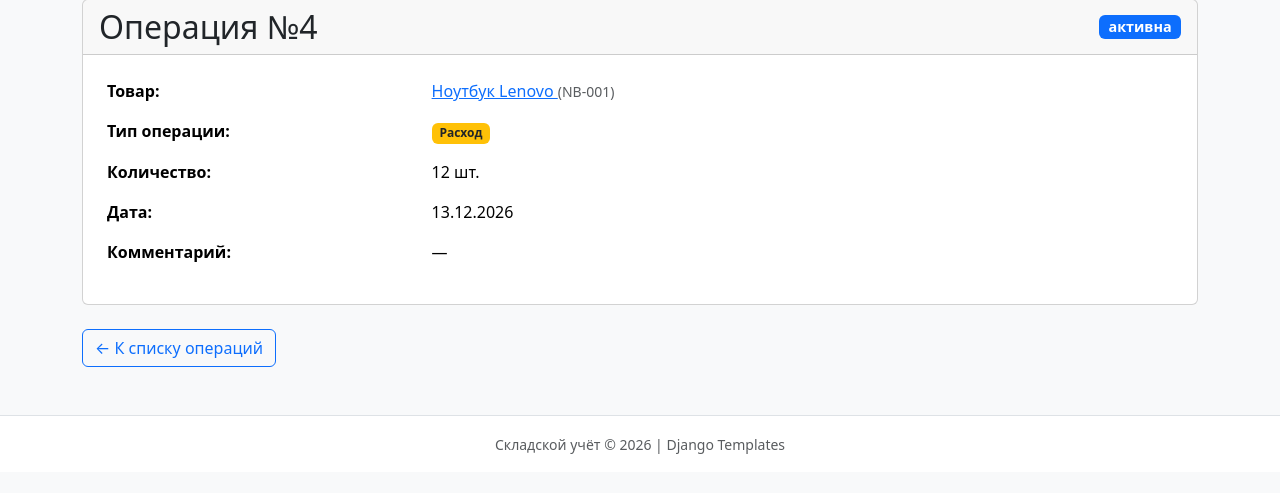
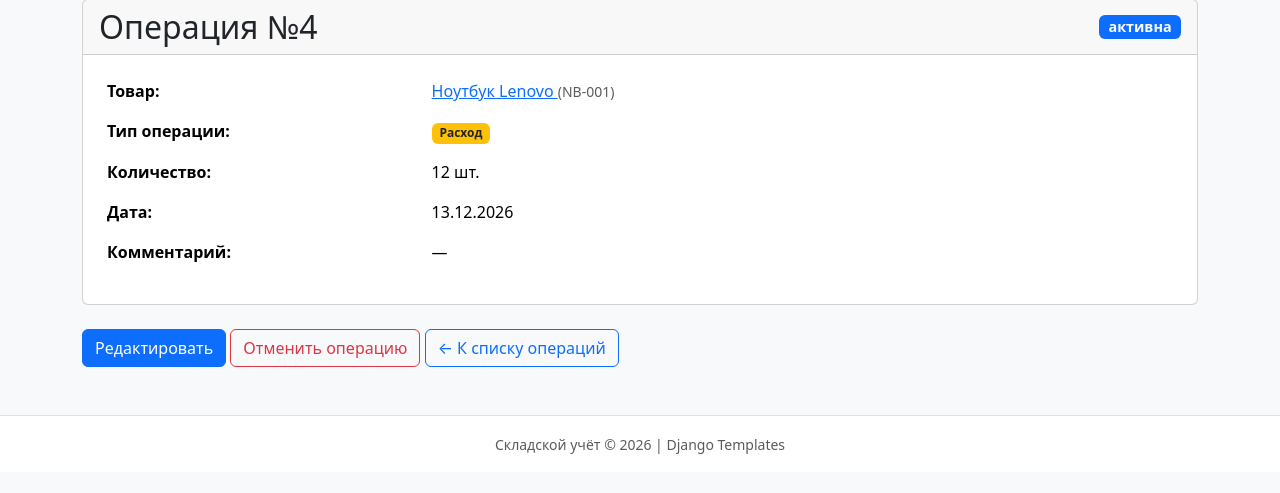
Before and after one commit to Elkhandro/stock-control, a Django app: page /operations/4/ in a window 1280 px wide. Shown: the part 123-616 px from the top of the page. Run offline with Django 5.2, Linux system fonts and the light colour scheme; data comes from the database, SQL or seed files in the repository.

Commit message:
ПР11: действия редактирования и отмены на странице операции

```diff
--- a/operations/templates/operations/operation_detail.html
+++ b/operations/templates/operations/operation_detail.html
@@ -49,6 +49,13 @@
         </table>
     </div>
 </div>
+{% if operation.status == "active" %}
+<a href="{% url 'operations:operation_edit' operation.pk %}" class="btn btn-primary">Редактировать</a>
+<form method="post" action="{% url 'operations:operation_cancel' operation.pk %}" class="d-inline">
+    {% csrf_token %}
+    <button type="submit" class="btn btn-outline-danger">Отменить операцию</button>
+</form>
+{% endif %}
 <a href="{% url 'operations:operation_list' %}" class="btn btn-outline-primary">
     ← К списку операций
 </a>
```
